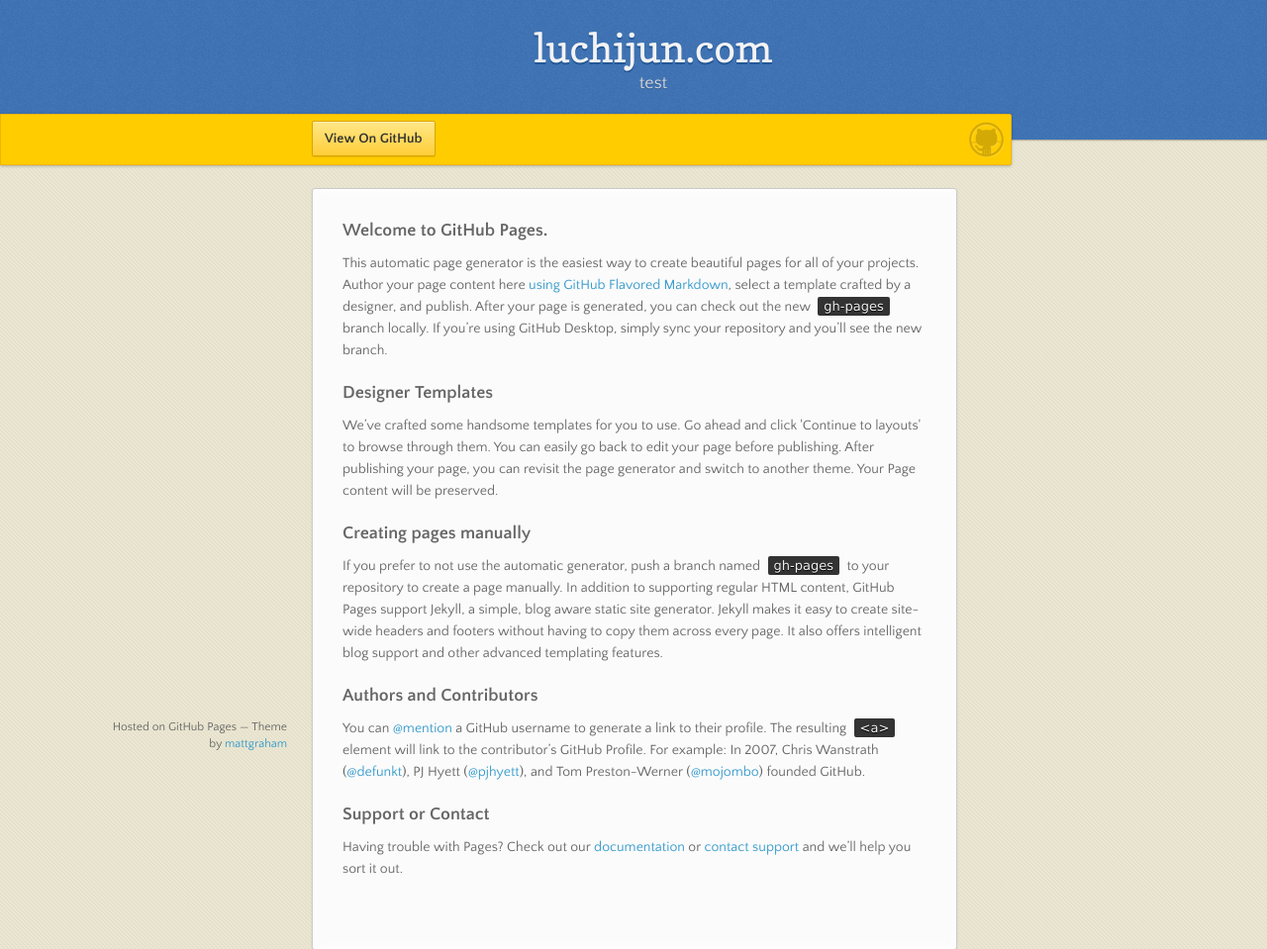
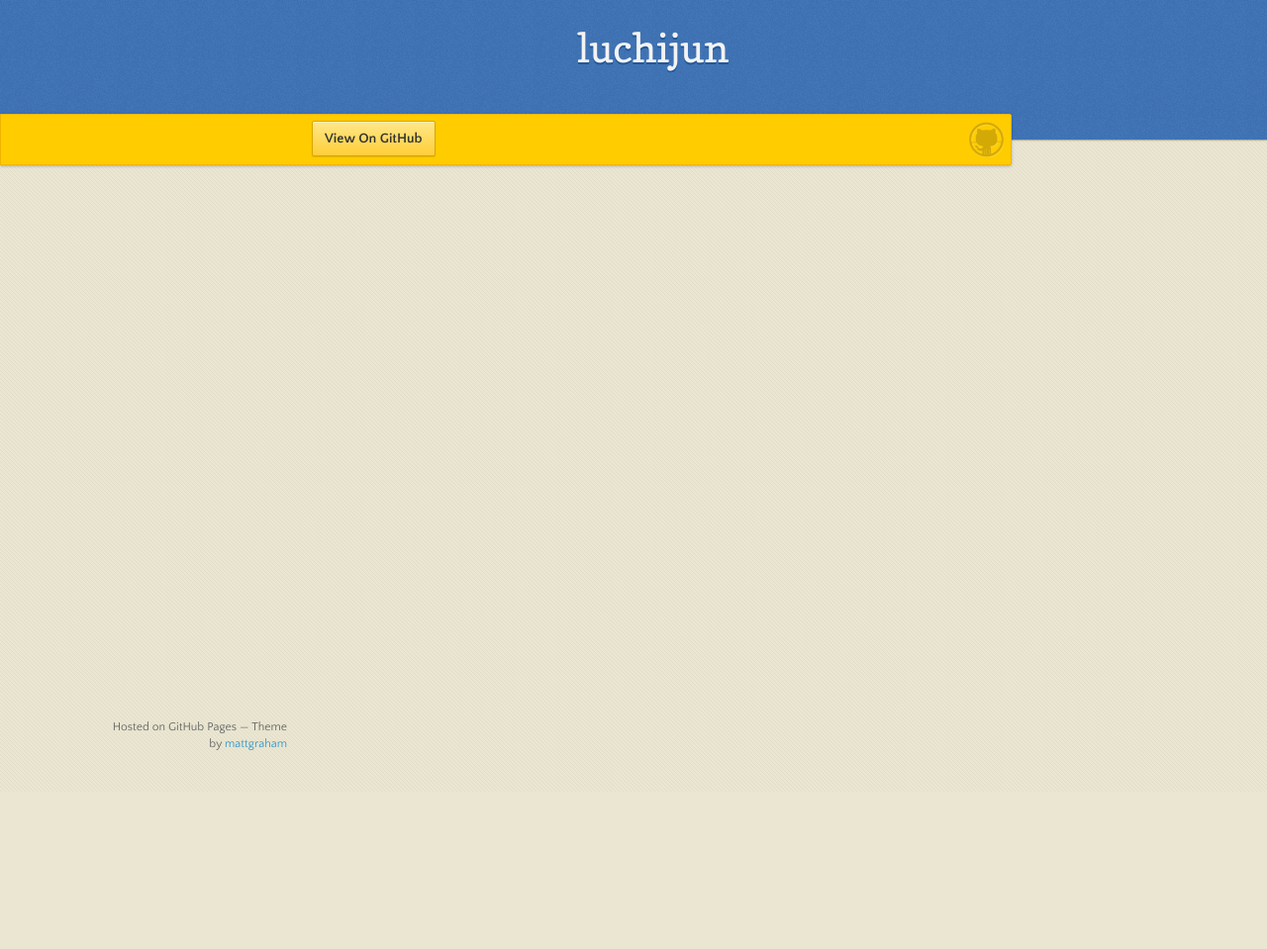
Before and after one commit to luchijun/luchijun.github.com, a plain HTML site: page index.html in a window 1280 px wide. Shown: the top 959 px of the page at 99% size. After the commit the page ends 800 px from the top, so only its background shows below. Drawn offline with nearby package versions, Linux system fonts and the light colour scheme.

Commit message:
Update index.html

```diff
--- a/index.html
+++ b/index.html
@@ -17,13 +17,11 @@
   <body>
 
       <header>
-        <h1>luchijun.com</h1>
-        <p>test</p>
+        <h1>luchijun</h1>
       </header>
 
       <div id="banner">
         <span id="logo"></span>
-
         <a href="https://github.com/luchijun" class="button fork"><strong>View On GitHub</strong></a>
       </div><!-- end banner -->
 
@@ -31,7 +29,19 @@
       <nav>
         <ul></ul>
       </nav>
-      <section>
+
+
+
+
+
+
+
+
+
+
+
+
+<!--       <section>
         <h3>
 <a id="welcome-to-github-pages" class="anchor" href="#welcome-to-github-pages" aria-hidden="true"><span aria-hidden="true" class="octicon octicon-link"></span></a>Welcome to GitHub Pages.</h3>
 
@@ -56,7 +66,7 @@
 <a id="support-or-contact" class="anchor" href="#support-or-contact" aria-hidden="true"><span aria-hidden="true" class="octicon octicon-link"></span></a>Support or Contact</h3>
 
 <p>Having trouble with Pages? Check out our <a href="https://help.github.com/pages">documentation</a> or <a href="https://github.com/contact">contact support</a> and we’ll help you sort it out.</p>
-      </section>
+      </section> -->
       <footer>
         <p><small>Hosted on GitHub Pages &mdash; Theme by <a href="https://twitter.com/michigangraham">mattgraham</a></small></p>
       </footer>
```
